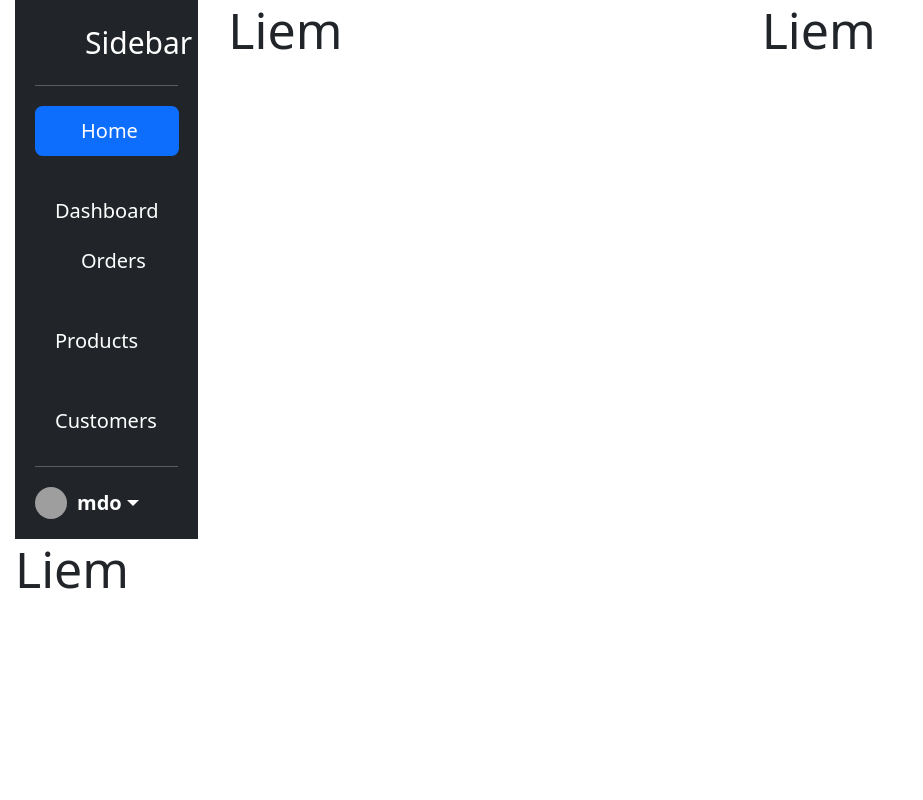
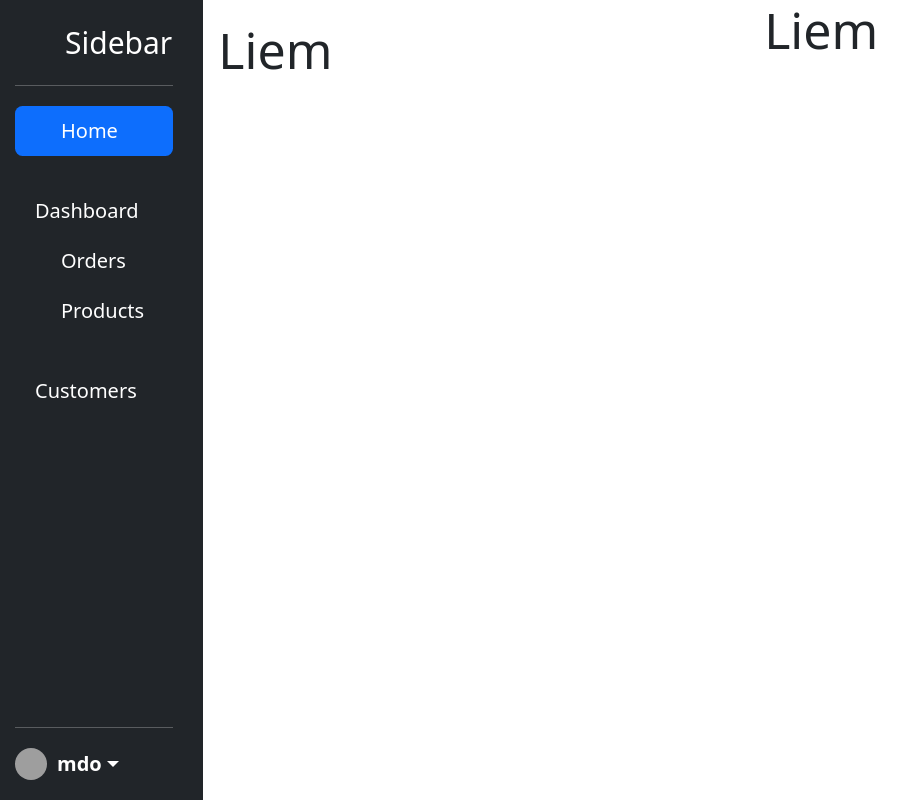
Before and after one commit to AnhNTSE183225/JPOS_FRONT, a React (Vite) app: page /profile in a window 1280 px wide. Shown: the whole page, without its empty margins (0-923 px from the left). Built offline with nearby package versions, Linux system fonts and the light colour scheme; grey boxes are pictures that could not be loaded.

Commit message:
fix sidebar

```diff
--- a/src/components/Sidebar.jsx
+++ b/src/components/Sidebar.jsx
@@ -3,7 +3,7 @@ import '../../node_modules/bootstrap/dist/js/bootstrap.bundle';
 
 const Sidebar = () => {
     return (
-        <div className="d-flex flex-column flex-shrink-0 p-3 text-white bg-dark">
+        <div className="d-flex flex-column flex-shrink-0 p-3 text-white bg-dark min-vh-100">
             <a href="/" className="d-flex align-items-center mb-3 mb-md-0 me-md-auto text-white text-decoration-none">
                 <svg className="bi me-2" width="40" height="32"><use xlinkHref="#bootstrap" /></svg>
                 <span className="fs-4">Sidebar</span>
--- a/src/pages/Profile.jsx
+++ b/src/pages/Profile.jsx
@@ -6,19 +6,14 @@ import Sidebar from '../components/Sidebar';
 const ProfilePage = () => {
     return (
         <>
-            <div className='container-fluid'>
-                <div className='row'>
-                    <div className='col-2'>
+            <div className='container-fluid p-0'>
+                <div className='row min-vh-100 flex-nowrap'>
+                    <div className='col-auto col-md-3 col-xl-2 px-sm-2 px-0 bg-dark'>
                         <Sidebar />
                     </div>
-                    <div className='col'>
+                    <div className='col py-3'>
                         <h1>Liem</h1>
                     </div>
-                    <div className='col'>
-                        <h1>Liem</h1>
-                    </div>
-                </div>
-                <div className='row'>
                     <div className='col'>
                         <h1>Liem</h1>
                     </div>
```
